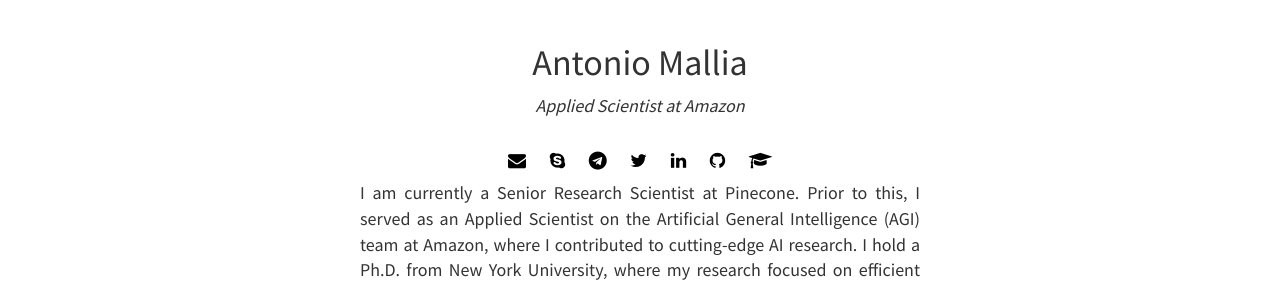
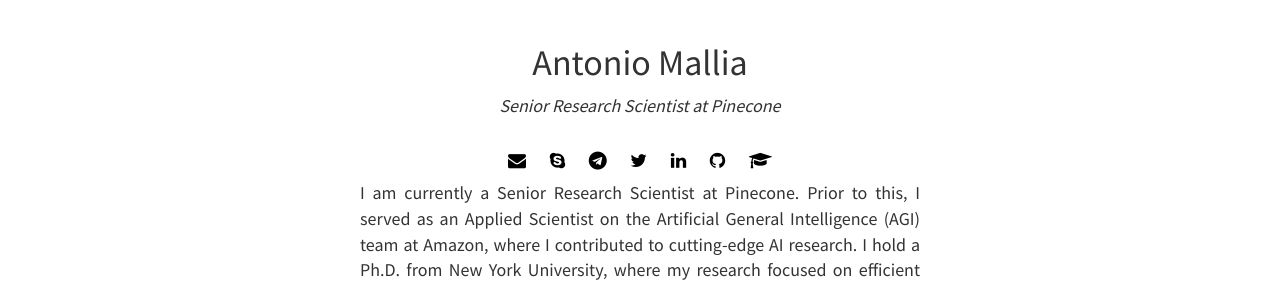
Before and after one commit to amallia/amallia.github.io, a Jekyll site: the page built from index.html, in a window 1280 px wide. Shown: the part 343-630 px from the top of the page. Built offline with Jekyll 4.4.1, drawn with Linux system fonts in a browser that asks for light colours; nearby versions of some CDN libraries; the list of posts is cut into pages by our own code.

Commit message:
Update index.html

```diff
--- a/index.html
+++ b/index.html
@@ -10,7 +10,7 @@
 	  <br>
 	  <h1>Antonio Mallia</h1>
 	  <div style="max-width: 560px; margin: 0 auto;">
-		  <p align="center"> <em align="center">Applied Scientist at Amazon</em></p>
+		  <p align="center"> <em align="center">Senior Research Scientist at Pinecone</em></p>
 		  {% include social.html %}
 		  <p align="justify">
 			  I am currently a Senior Research Scientist at Pinecone. Prior to this, I served as an Applied Scientist on the Artificial General Intelligence (AGI) team at Amazon, where I contributed to cutting-edge AI research. I hold a Ph.D. from New York University, where my research focused on efficient web retrieval methodologies.
```
